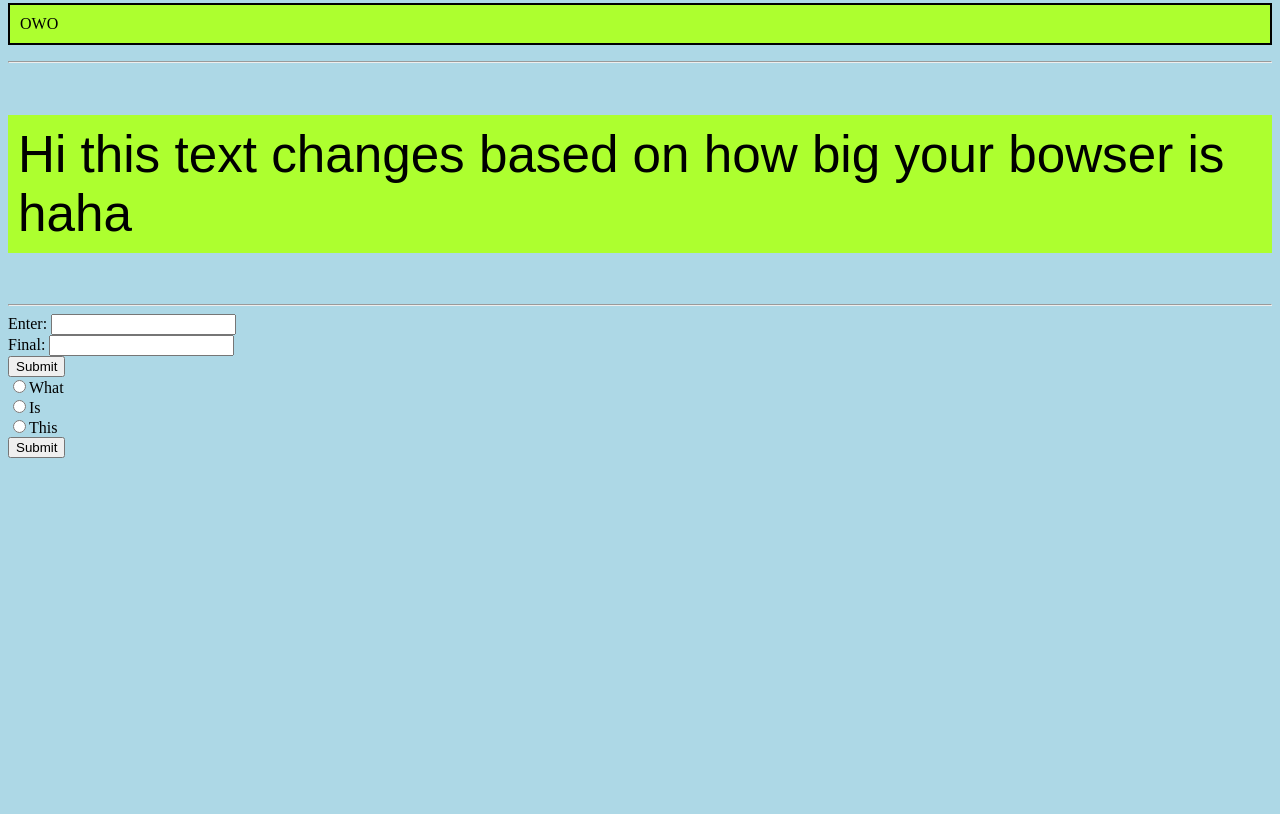
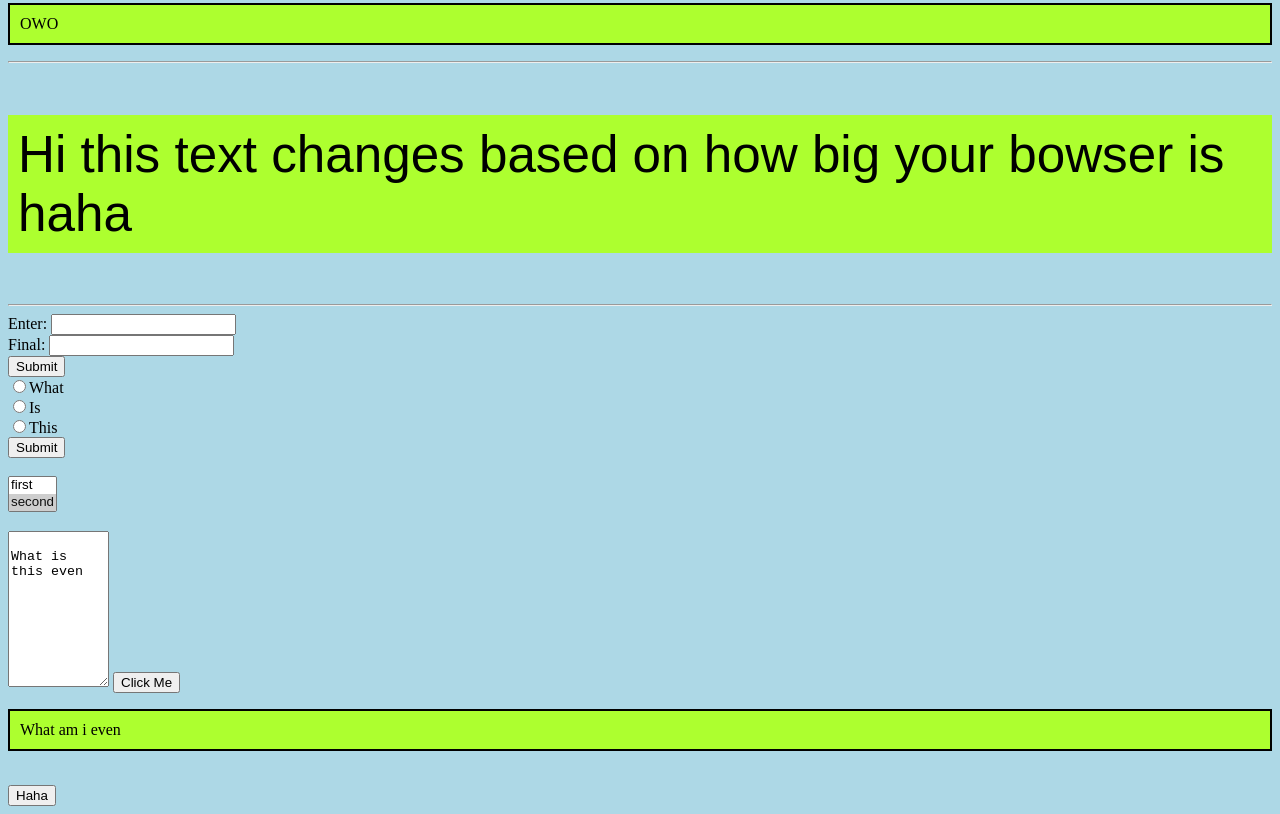
Before and after one commit to Ohnose/MyFirstWebsiteMorgoth123.github.io, a plain HTML site: page index.html in a window 1280 px wide. Shown: the part 4076-4890 px from the top of the page. Before the commit the page ends 4542 px from the top, so only its background shows below. Drawn offline with Linux system fonts and the light colour scheme.

Commit message:
Todays Work
Added More Forms

```diff
--- a/index.html
+++ b/index.html
@@ -197,5 +197,27 @@
         <input type="radio" name="cool" value="this">This<br>
         <input type="submit" value="Submit">
     </form>
+    <br>
+    <form>
+        <select name="options" size="2" multiple>
+            <option value="firstOp">first</option>
+            <option value="secondOp" selected="selected">second</option>
+            <option value="thirdOp">third</option>
+        </select>
+    </form>
+    <br>
+    <textarea name="random" rows="10" cols="10">
+        What is this even
+    </textarea>
+    <button type="button" onclick="alert('WOWO')">Click Me</button>
+    <br>
+    <p id="changer">What am i even</p>
+    <br>
+    <button type="button" onclick="changeInfo()">Haha</button>
+    <script>
+        function changeInfo(){
+            document.getElementById("changer").innerHTML = "What am i odd";
+        }
+    </script>
 
 </html>
```
